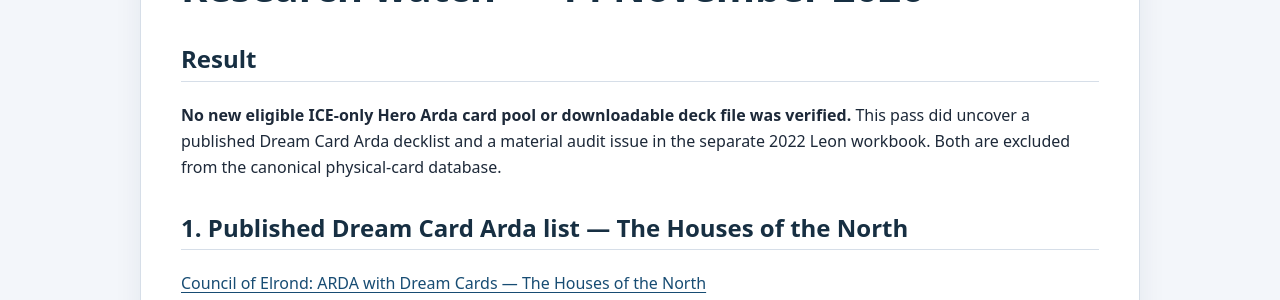
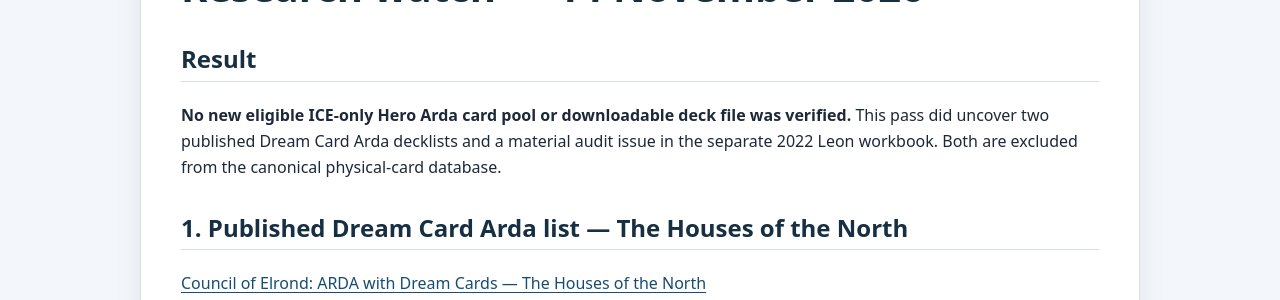
Before and after one commit to JamSpot/meccg-arda-master-database, a Jekyll site: the page built from docs/research-watch-2026-11-14.md, in a window 1280 px wide and 900 px high. Shown: the part 362-662 px from the top of the window. Built offline with Jekyll 4.4.1, drawn with Linux system fonts in a browser that asks for light colours.

Commit message:
Clarify two Dream Card Arda lists in source watch

```diff
--- a/docs/research-watch-2026-11-14.md
+++ b/docs/research-watch-2026-11-14.md
@@ -7,7 +7,7 @@ title: Research watch — 14 November 2026
 
 ## Result
 
-**No new eligible ICE-only Hero Arda card pool or downloadable deck file was verified.** This pass did uncover a published Dream Card Arda decklist and a material audit issue in the separate 2022 Leon workbook. Both are excluded from the canonical physical-card database.
+**No new eligible ICE-only Hero Arda card pool or downloadable deck file was verified.** This pass did uncover two published Dream Card Arda decklists and a material audit issue in the separate 2022 Leon workbook. Both are excluded from the canonical physical-card database.
 
 ## 1. Published Dream Card Arda list — The Houses of the North
 
```
